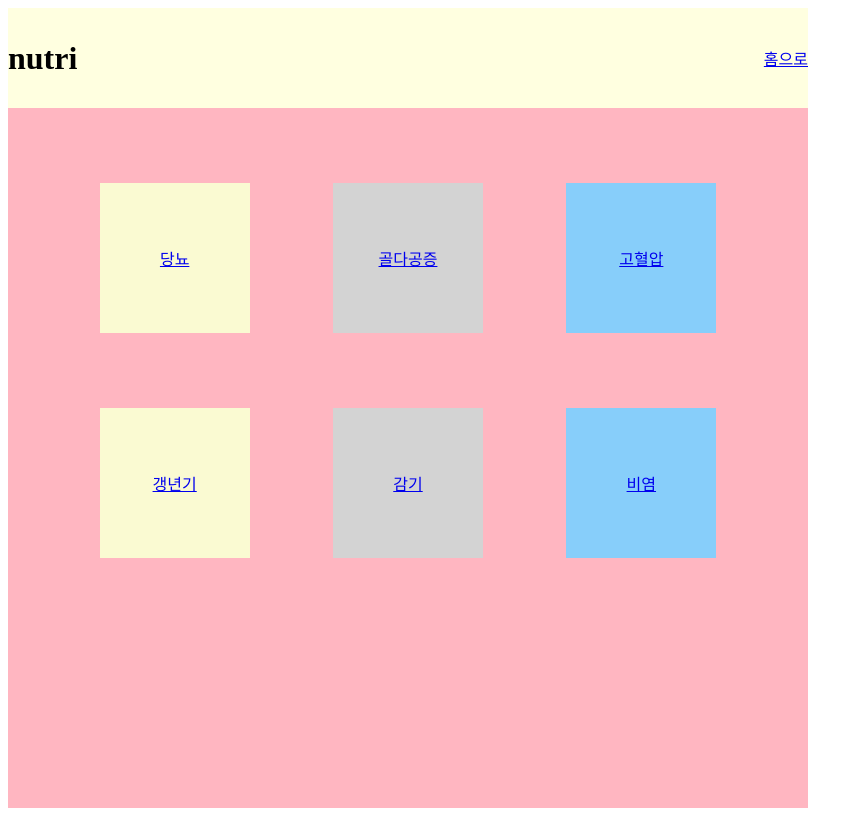
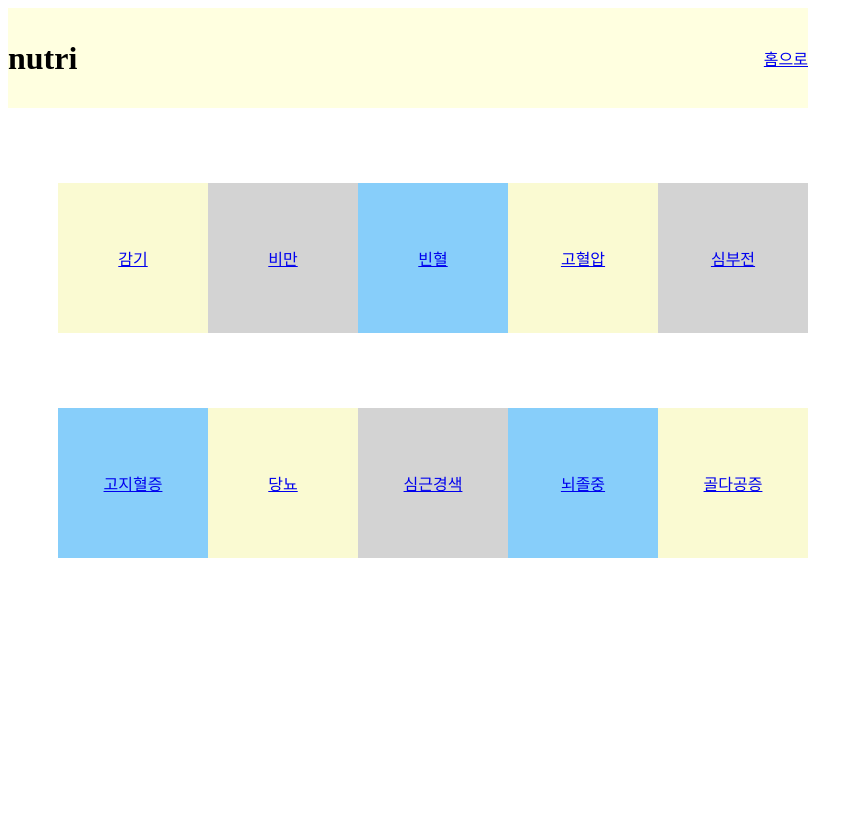
Before and after one commit to bakdongho/WarmupProject, a Django app: page /nutrition/ in a window 1280 px wide. Shown: the whole page, without its empty margins (0-863 px from the left). Run offline with Django 3.2, Linux system fonts and the light colour scheme.

Commit message:
personal, disease update

```diff
--- a/django_food/foodsite/mainapp/static/detail.css
+++ b/django_food/foodsite/mainapp/static/detail.css
@@ -20,7 +20,9 @@
     justify-content: center;
     align-items: center;
     width: 700px;
-    height: 200px;
+    height: 400px;
+    background-image: url('./img/back3.png');
+    background-size:contain;
 }
 
 .category{
--- a/django_food/foodsite/mainapp/static/home.css
+++ b/django_food/foodsite/mainapp/static/home.css
@@ -1,3 +1,4 @@
+
 .title{
     display: flex;
     width: 500px;
--- a/django_food/foodsite/mainapp/static/nutri.css
+++ b/django_food/foodsite/mainapp/static/nutri.css
@@ -1,3 +1,4 @@
+
 .title{
     display: flex;
     width: 800px;
@@ -11,7 +12,7 @@
     width: 800px;
     height: 700px;
     flex-direction: column;
-    background-color: lightpink;
+    /* background-color: lightpink; */
     /* justify-content: space-around; */
     align-items: center;
 }
--- a/django_food/foodsite/mainapp/templates/nutrition.html
+++ b/django_food/foodsite/mainapp/templates/nutrition.html
@@ -21,35 +21,55 @@
         <div class="category">
             <a href={% url 'nut_result' 1 %}>
                 <div class="one">
-                    당뇨
+                    감기
                 </div>
             </a>
             <a href={% url 'nut_result' 2 %}>
                 <div class="two">
-                    골다공증
+                    비만
                 </div>
             </a>
             <a href={% url 'nut_result' 3 %}>
                 <div class="three">
+                    빈혈
+                </div>
+            </a>
+            <a href={% url 'nut_result' 4 %}>
+                <div class="one">
                     고혈압
+                </div>
+            </a>
+            <a href={% url 'nut_result' 5 %}>
+                <div class="two">
+                    심부전
                 </div>
             </a>
         </div>
 
         <div class="menu_2">
-            <a href={% url 'nut_result' 4 %}>
-                <div class="one">
-                    갱년기
+            <a href={% url 'nut_result' 6 %}>
+                <div class="three">
+                    고지혈증
                 </div>
             </a>
-            <a href={% url 'nut_result' 5 %}>
-                <div class="two">
-                    감기
+            <a href={% url 'nut_result' 7 %}>
+                <div class="one">
+                    당뇨
                 </div>
             </a>
-            <a href={% url 'nut_result' 6 %}>
+            <a href={% url 'nut_result' 8 %}>
+                <div class="two">
+                    심근경색
+                </div>
+            </a>
+            <a href={% url 'nut_result' 9 %}>
                 <div class="three">
-                    비염
+                    뇌졸중
+                </div>
+            </a>
+            <a href={% url 'nut_result' 10 %}>
+                <div class="one">
+                    골다공증
                 </div>
             </a>
         </div>
--- a/django_food/foodsite/mainapp/views.py
+++ b/django_food/foodsite/mainapp/views.py
@@ -1,5 +1,5 @@
 from django.shortcuts import render, redirect
-from .models import FoodUser, MainFood, NutrientFood, MyRefrigerator
+from .models import FoodUser, MainFood, NutrientFood, MyRefrigerator, GeneralFood
 from django.contrib.auth.models import User
 from django.contrib import auth
 import pandas as pd
@@ -204,36 +204,93 @@ def home(request):
 
 def nut_result(request,category):
     dic={
-        1:'당뇨',
-        2:'골다공증',
-        3:'고혈압',
-        4:'갱년기',
-        5:'감기',
-        6:'비염',
+        1:['감기','설명~~'],
+        2:['비만','설명~~'],
+        3:['빈혈','설명~~'],
+        4:['고혈압','설명~~'],
+        5:['심부전','설명~~'],
+        6:['고지혈증','설명~~'],
+        7:['당뇨','설명~~'],
+        8:['심근경색','설명~~'],
+        9:['뇌졸중','설명~~'],
+        10:['골다공증','설명~~']
     }
-    nutri_obj=NutrientFood.objects.all().values()
-    df=pd.DataFrame(nutri_obj)
+    GeneralFood_obj=GeneralFood.objects.all().values()
+    df=pd.DataFrame(GeneralFood_obj)
+
     if category == 1:
-        dig = dic[1] +'설명~~~'
+    # 감기
+        df = df[df['material'].str.contains('우유|초콜렛|초콜릿|사과|라임')==False]
+        df = df[df['material'].str.contains('콩나물|더덕|모과|무|배|도라지|칡|생강|유자|호박|대추|오렌지|포도|레몬|녹차|꿀|딸기|귤|피망|고추|브로콜리|굴')]
+        df = df[df['name'].str.contains('차|스프|죽|미음')]
+        filter_df = df.sort_values(by=['Vitaminc', 'protein'], ascending=[False, False])
     elif category == 2:
-        dig = dic[2]+'설명~~~'
+    # 비만
+        df = df[df['tag'].str.contains('다이어트')]
+        df = df[df['material'].str.contains('설탕|버터|마가린|쇠고기|소고기|돼지고기|스팸|흰밥|빵|떡')==False]
+        df = df[df['material'].str.contains('다시마|미역|닭가슴살|아보카도|생강|대추|콩|자몽')]
+        df = df[df['name'].str.contains('과자|쿠키|빵|떡')==False]
+        filter_df = df.sort_values(by=['carbohydrate','salt','sugars'], ascending=[True, True, True])
     elif category == 3:
-        dig = dic[3]+'설명~~~'
+    # 빈혈
+        df = df[df['tag'].str.contains('빈혈')]
+        df = df[df['material'].str.contains('밀가루|녹차|커피|초콜릿|초콜렛')==False]
+        df = df[df['material'].str.contains('시금치|땅콩|소고기|쇠고기|노른자|미역|브로콜리|레드비트|굴|토마토|체리|연어')]
+        filter_df = df.sort_values(by=['Vitaminc', 'protein'], ascending=[False, False])
     elif category == 4:
-        dig = dic[4]+'설명~~~'
+    # 고혈압
+        df = df[df['material'].str.contains('빵|밀가루|버터|마가린|치즈|햄|조개|마요네즈|새우|김치')==False]
+        df = df[df['material'].str.contains('양파|마늘|시금치|바나나|계피|올리브오일|비트|귀리')]
+        filter_df = df.sort_values(by=['calcium','Vitaminc','Dietary_Fiber'], ascending=[False, False, False])
     elif category == 5:
-        dig = dic[5]+'설명~~~'
+    # 심부전
+        df = df[df['material'].str.contains('고추|겨자|카레|우엉|파|부추|고구마|밀가루')==False]
+        df = df[df['material'].str.contains('두부|바나나|콩|호두|요거트')]
+        df = df[df['name'].str.contains('튀김|차|도넛')==False]
+        filter_df = df.sort_values(by=['cholesterol', 'Lipid', 'salt','protein', 'Dietary_Fiber'], ascending=[True, True, True, False, False])
     elif category == 6:
-        dig = dic[6]+'설명~~~'
-    filter_df = df.loc[1:5,:]
-    print(filter_df)
-    filter_nutri_obj=[]
+    # 고지혈증
+        df = df[df['material'].str.contains('기름|마가린|빵|커피|베이컨|소시지|소세지|햄|치즈')==False]
+        df = df[df['material'].str.contains('양파|마늘|파|토마토|호두|아몬드|카레')]
+        df = df[df['name'].str.contains('라면|과자|아이스크림|빵|케이크')==False]
+        filter_df = df.sort_values(by=['Vitaminc','Dietary_Fiber', 'carbohydrate','sugars','cholesterol'], ascending=[False,False, True, True, True])
+    elif category == 7:
+    # 당뇨
+        df = df[df['material'].str.contains('설탕|밀가루|조청|치즈|흰|버터')==False]
+        df = df[df['material'].str.contains('현미|시금치|콩|두부|순두부|토마토|양파|대추|표고버섯|당근|녹두|고구마|옥수수|청국장|호두|둥글레|두릅|마늘|팥')]
+        df = df[df['name'].str.contains('라면|과자|아이스크림|빵|케이크|젓갈|장아찌|주스|쥬스|튀김|조림')==False]
+        filter_df = df.sort_values(by=['Dietary_Fiber', 'carbohydrate','sugars'], ascending=[False, True, True])
+    elif category == 8:
+    # 심근경색
+        df = df[df['material'].str.contains('돼지갈비|소갈비|등심|안심|삼겹살|곱창|내장|햄|소시지|베이컨|버터|마요네즈|우유|생크림|치즈|밀가루|새우|장어|미꾸라지|오징어')==False]
+        df = df[df['material'].str.contains('고등어|연어|참치|동태|갈치|두부|호두|아몬드|땅콩|콩')]
+        df = df[df['name'].str.contains('튀김|도넛')==False]
+        filter_df = df.sort_values(by=['Dietary_Fiber','salt', 'Lipid','cholesterol'], ascending=[False, True, True, True])
+    elif category == 9:
+    # 뇌졸중
+        df = df[df['material'].str.contains('오징어|새우|게|소시지|햄|베이컨|초콜릿|밀가루|치즈')==False]
+        df = df[df['material'].str.contains('고등어|토마토|당근|사과|배|베리|아보카도|정어리|멜론|수박|녹차|귀리|생강|꽁치|부추|미역|다시마|연어|매생이')]
+        filter_df = df.sort_values(by=['Dietary_Fiber','Vitaminc','salt'], ascending=[False,False, True])
+    elif category == 10:
+    # 골다공증
+        df = df[df['material'].str.contains('설탕|소금|커피')==False]
+        df = df[df['material'].str.contains('우유|요거트|요구르트|고등어|연어|표고버섯|멸치|사과|귤|콩|콩나물|순두부|두부|아몬드|냉이|고사리|김|다시마|가오리|명태')]
+        filter_df = df.sort_values(by=['calcium', 'Vitaminc','salt'], ascending=[False, False, True])
+
+
+
+    filter_food_obj=[]
+    count=0
     for i in filter_df.idx:
-        filter_nutri_obj.append(NutrientFood.objects.get(idx=i))
-    print(filter_nutri_obj)
+        if count<5 :
+            filter_food_obj.append(GeneralFood.objects.get(idx=i))
+            count+=1
+        else:
+            break
     context = {
-        'nutri': filter_nutri_obj,
-        'contents' : str(dig)
+        'nutri': filter_food_obj[:4],
+        'contents' : dic[category][1],
+        'title' : dic[category][0]
     }
 
     return render(request, 'nut_result.html',context)
```
Also changed, not shown: django_food/foodsite/mainapp/templates/nut_result.html (+22 -27 lines), django_food/foodsite/mainapp/static/img/back3.png (added).
